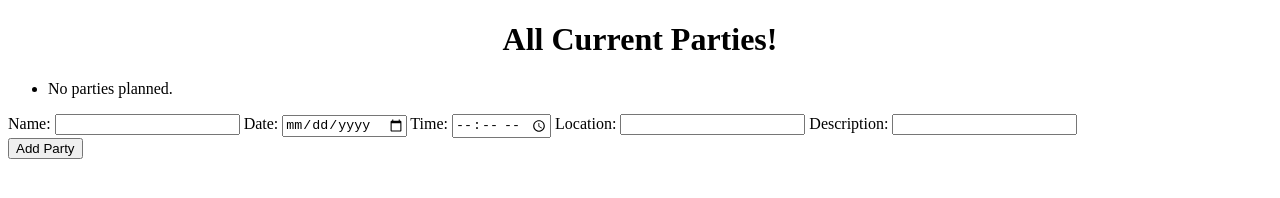
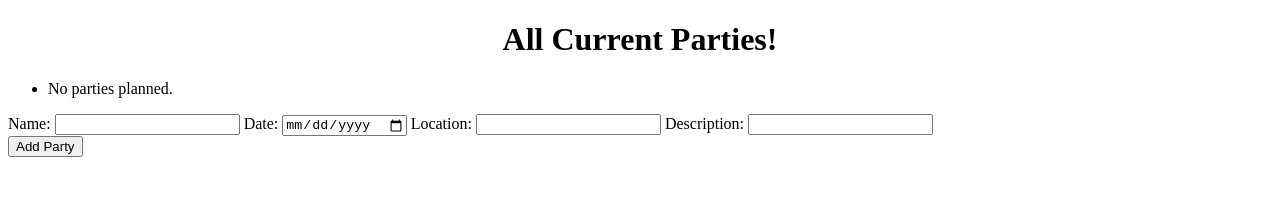
Before and after one commit to ravenkmusic/Unit2.PartyPlanner, a plain HTML site: page index.html in a window 1280 px wide. Drawn offline with Linux system fonts and the light colour scheme; no server answers.

Commit message:
removed time field from form

```diff
--- a/index.html
+++ b/index.html
@@ -19,10 +19,6 @@
             <input type="date" name = "date" />
         </label>
         <label>
-            Time:
-            <input type="time" name = "time" />
-        </label>
-        <label>
             Location:
             <input type="text" name = "location" />
         </label>
```
